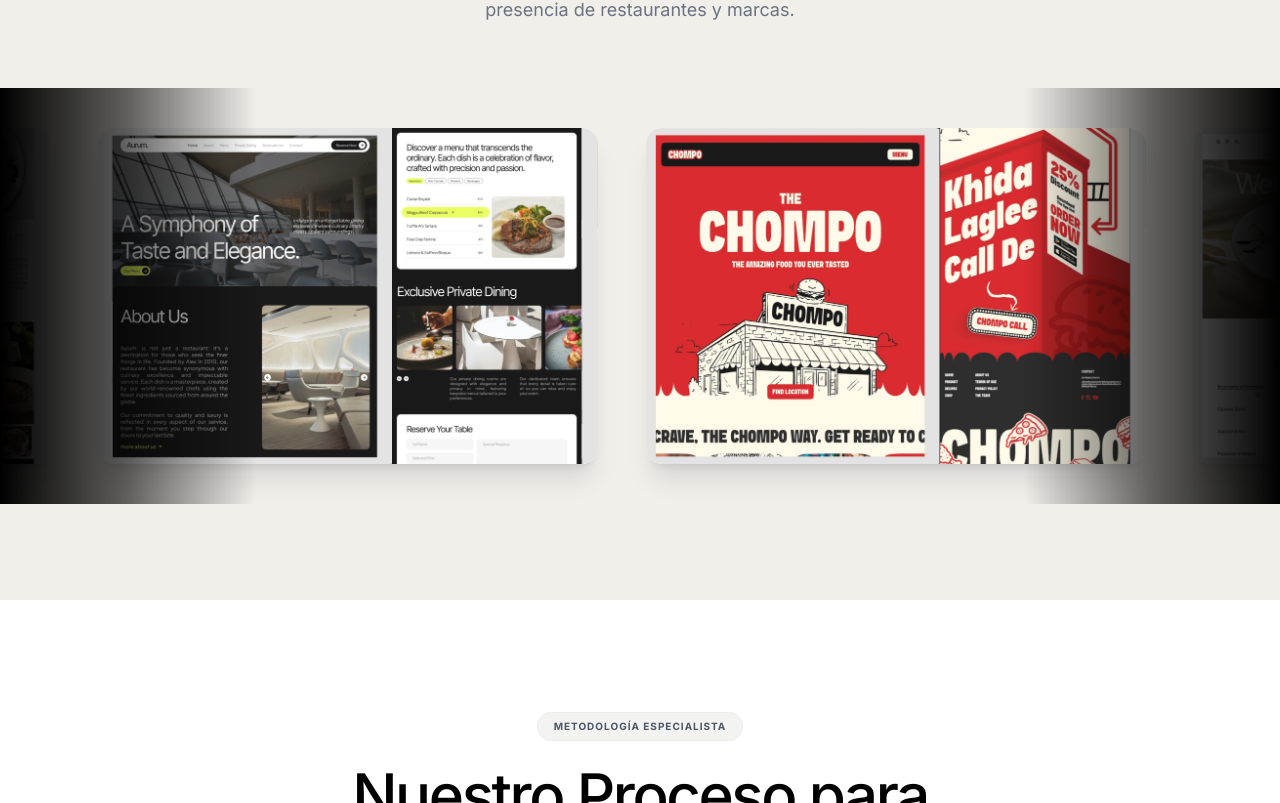
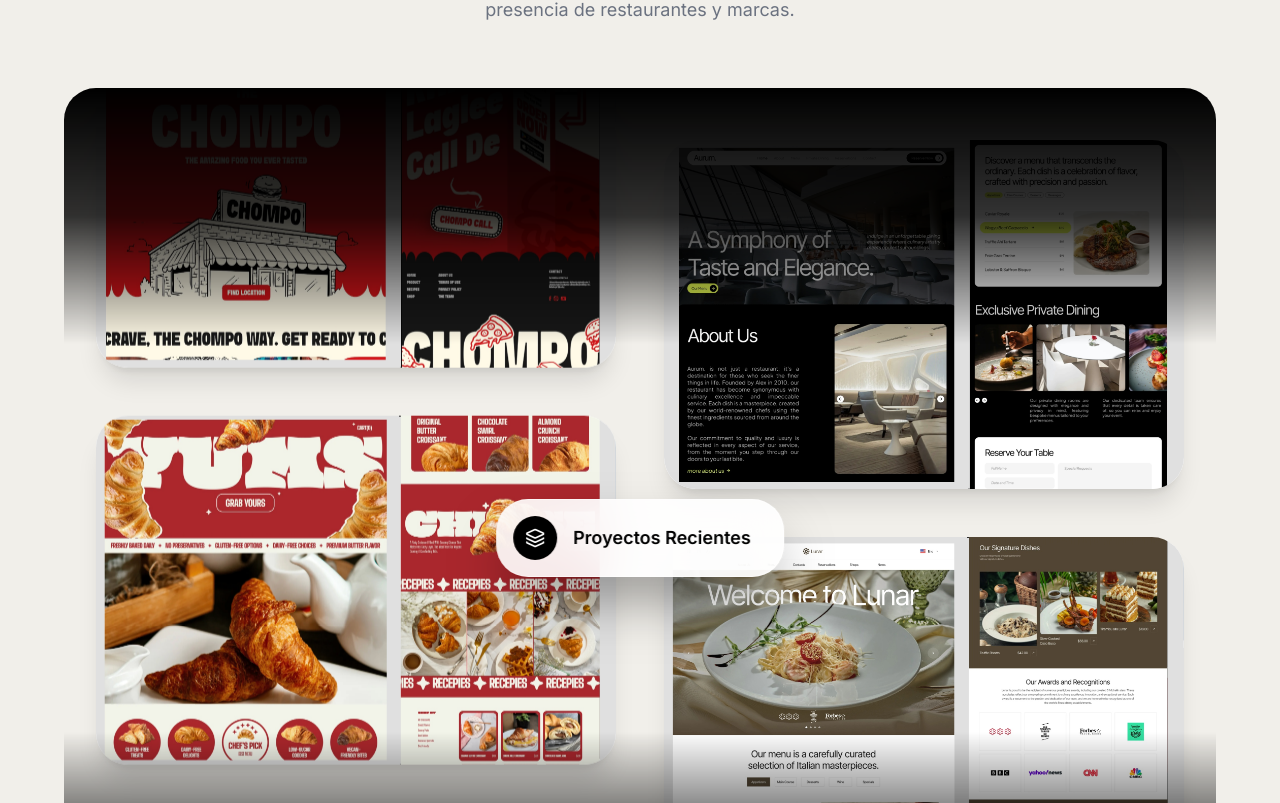
Before and after one commit to motionsmanagement/Motions, a React (Vite) app: page / in a window 1280 px wide. Shown: the part 1957-2760 px from the top of the page. Built offline with nearby package versions, Linux system fonts and the light colour scheme.

Commit message:
feat: layout rediseñado de RecentWorks con dos columnas en scroll vertical infinito imitando el diseño de referencia

```diff
--- a/components/RecentWorks.tsx
+++ b/components/RecentWorks.tsx
@@ -1,30 +1,42 @@
 import React from 'react';
+import { Layers } from 'lucide-react';
 
-const projects = [
+const col1 = [
   '/pf1.jpg',
+  '/pj3.jpg',
+  '/pj5.jpg',
+];
+
+const col2 = [
   '/pj2.jpg',
-  '/pj3.jpg',
   '/pj4 (1).jpg',
-  '/pj5.jpg',
+  '/pf1.jpg',
 ];
 
 const RecentWorks: React.FC = () => {
   return (
     <section className="relative py-24 bg-[#F1EFEA] overflow-hidden font-['Inter']">
       <style>{`
-        @keyframes loopScroll {
-          0% { transform: translateX(0); }
-          100% { transform: translateX(-50%); }
+        @keyframes scrollUp1 {
+          0% { transform: translateY(0); }
+          100% { transform: translateY(-50%); }
         }
-        .animate-loop-scroll {
-          animation: loopScroll 40s linear infinite;
+        @keyframes scrollUp2 {
+          0% { transform: translateY(0); }
+          100% { transform: translateY(-50%); }
         }
-        .animate-loop-scroll:hover {
+        .animate-scroll-up-1 {
+          animation: scrollUp1 35s linear infinite;
+        }
+        .animate-scroll-up-2 {
+          animation: scrollUp2 45s linear infinite;
+        }
+        .animate-scroll-up-1:hover, .animate-scroll-up-2:hover {
           animation-play-state: paused;
         }
       `}</style>
 
-      <div className="max-w-7xl mx-auto px-6 md:px-12 mb-16 text-center">
+      <div className="max-w-7xl mx-auto px-6 md:px-12 mb-16 text-center relative z-20">
         <h2 className="text-3xl sm:text-4xl md:text-5xl font-semibold text-black tracking-tight mb-4">
           Nuestros últimos proyectos
         </h2>
@@ -33,25 +45,59 @@ const RecentWorks: React.FC = () => {
         </p>
       </div>
 
-      <div className="relative w-full flex overflow-hidden py-10">
-        {/* Fade negro masks on edges */}
-        <div className="absolute left-0 top-0 bottom-0 w-24 md:w-64 bg-gradient-to-r from-black via-black/60 to-transparent z-10 pointer-events-none"></div>
-        <div className="absolute right-0 top-0 bottom-0 w-24 md:w-64 bg-gradient-to-l from-black via-black/60 to-transparent z-10 pointer-events-none"></div>
+      <div className="relative w-full max-w-6xl mx-auto h-[700px] md:h-[900px] overflow-hidden rounded-[2rem]">
+        {/* Fade negro masks on edges - Top and Bottom */}
+        <div className="absolute left-0 right-0 top-0 h-40 md:h-64 bg-gradient-to-b from-black via-black/80 to-transparent z-10 pointer-events-none"></div>
+        <div className="absolute left-0 right-0 bottom-0 h-40 md:h-64 bg-gradient-to-t from-black via-black/80 to-transparent z-10 pointer-events-none"></div>
 
-        <div className="flex w-max shrink-0 animate-loop-scroll">
-          {[...projects, ...projects].map((src, index) => (
+        {/* Center Badge overlay */}
+        <div className="absolute top-1/2 left-1/2 transform -translate-x-1/2 -translate-y-1/2 z-20 hidden md:flex items-center justify-center pointer-events-none">
+          <div className="bg-white/90 backdrop-blur-xl shadow-[0_30px_60px_-15px_rgba(0,0,0,0.5)] rounded-[32px] p-4 pr-8 flex items-center gap-4 border border-white/50">
+            <div className="bg-black text-white p-3 rounded-full flex items-center justify-center">
+               <Layers className="w-5 h-5" />
+            </div>
+            <span className="font-semibold text-lg text-black">Proyectos Recientes</span>
+          </div>
+        </div>
+
+        <div className="grid grid-cols-1 md:grid-cols-2 gap-6 md:gap-12 h-full px-4 md:px-8 relative z-0">
+          {/* Column 1 */}
+          <div className="relative h-[200%] w-full">
+            <div className="flex flex-col gap-6 md:gap-12 w-full animate-scroll-up-1">
+              {[...col1, ...col2, ...col1, ...col2].map((src, index) => (
                 <div
-              key={index}
-              className="relative w-[300px] sm:w-[400px] lg:w-[500px] flex-shrink-0 group overflow-hidden rounded-2xl mx-4 lg:mx-6 shadow-xl hover:shadow-2xl hover:-translate-y-2 transition-all duration-500 bg-white"
+                  key={`col1-${index}`}
+                  className="w-full flex-shrink-0 group overflow-hidden rounded-[2rem] shadow-xl bg-white"
                 >
                   <img
                     src={src}
                     alt={`Proyecto Motions ${index + 1}`}
-                className="w-full h-auto object-cover opacity-90 group-hover:opacity-100 transition-opacity duration-500"
+                    className="w-full h-auto object-cover transition-transform duration-700 group-hover:scale-105"
                     loading="lazy"
                   />
                 </div>
               ))}
+            </div>
+          </div>
+
+          {/* Column 2 */}
+          <div className="relative h-[200%] w-full hidden md:block pt-[10%]">
+            <div className="flex flex-col gap-6 md:gap-12 w-full animate-scroll-up-2">
+              {[...col2, ...col1, ...col2, ...col1].map((src, index) => (
+                <div
+                  key={`col2-${index}`}
+                  className="w-full flex-shrink-0 group overflow-hidden rounded-[2rem] shadow-xl bg-white"
+                >
+                  <img
+                    src={src}
+                    alt={`Proyecto Motions ${index + 1}`}
+                    className="w-full h-auto object-cover transition-transform duration-700 group-hover:scale-105"
+                    loading="lazy"
+                  />
+                </div>
+              ))}
+            </div>
+          </div>
         </div>
       </div>
     </section>
```
Lines whose indentation alone changed are shown as unchanged.
